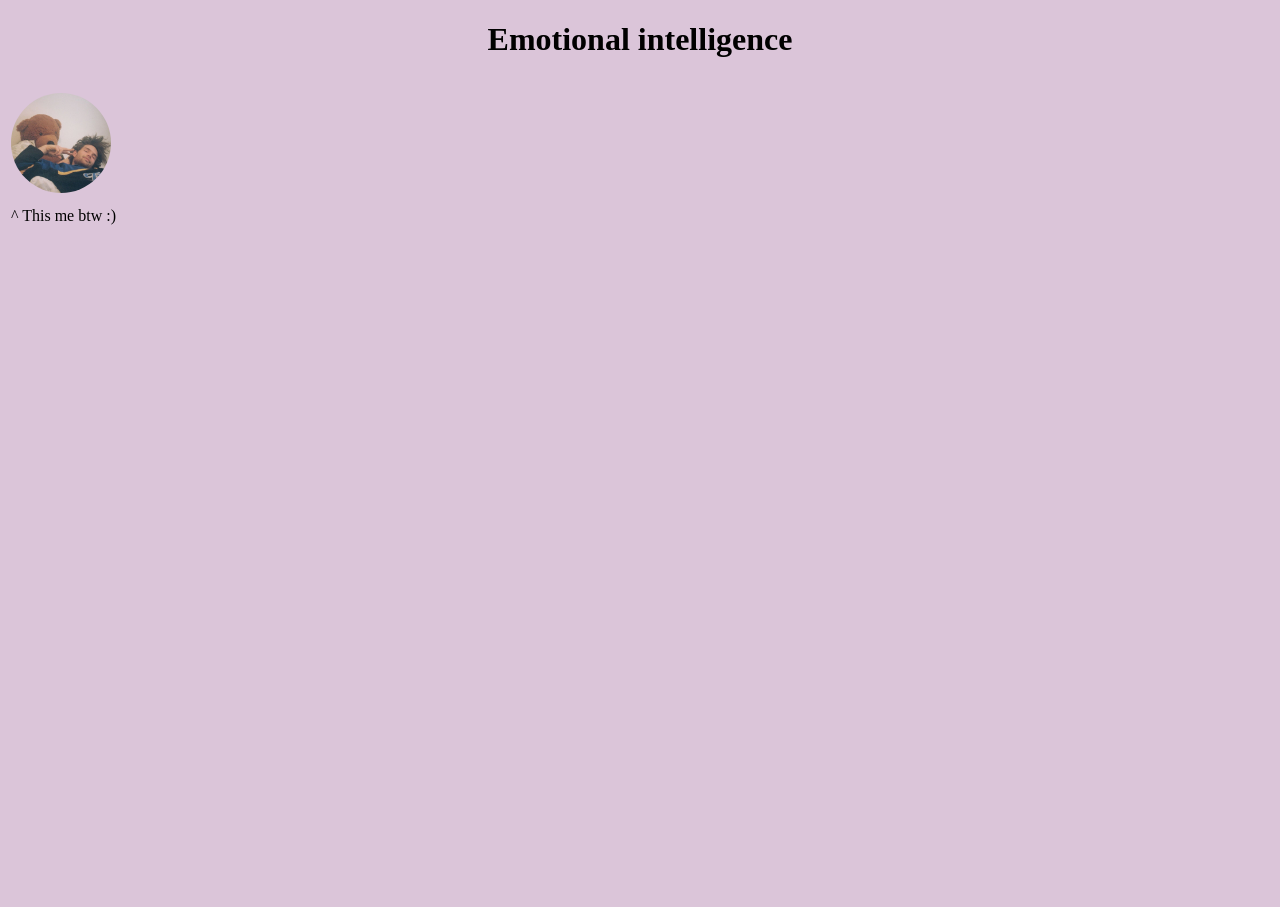
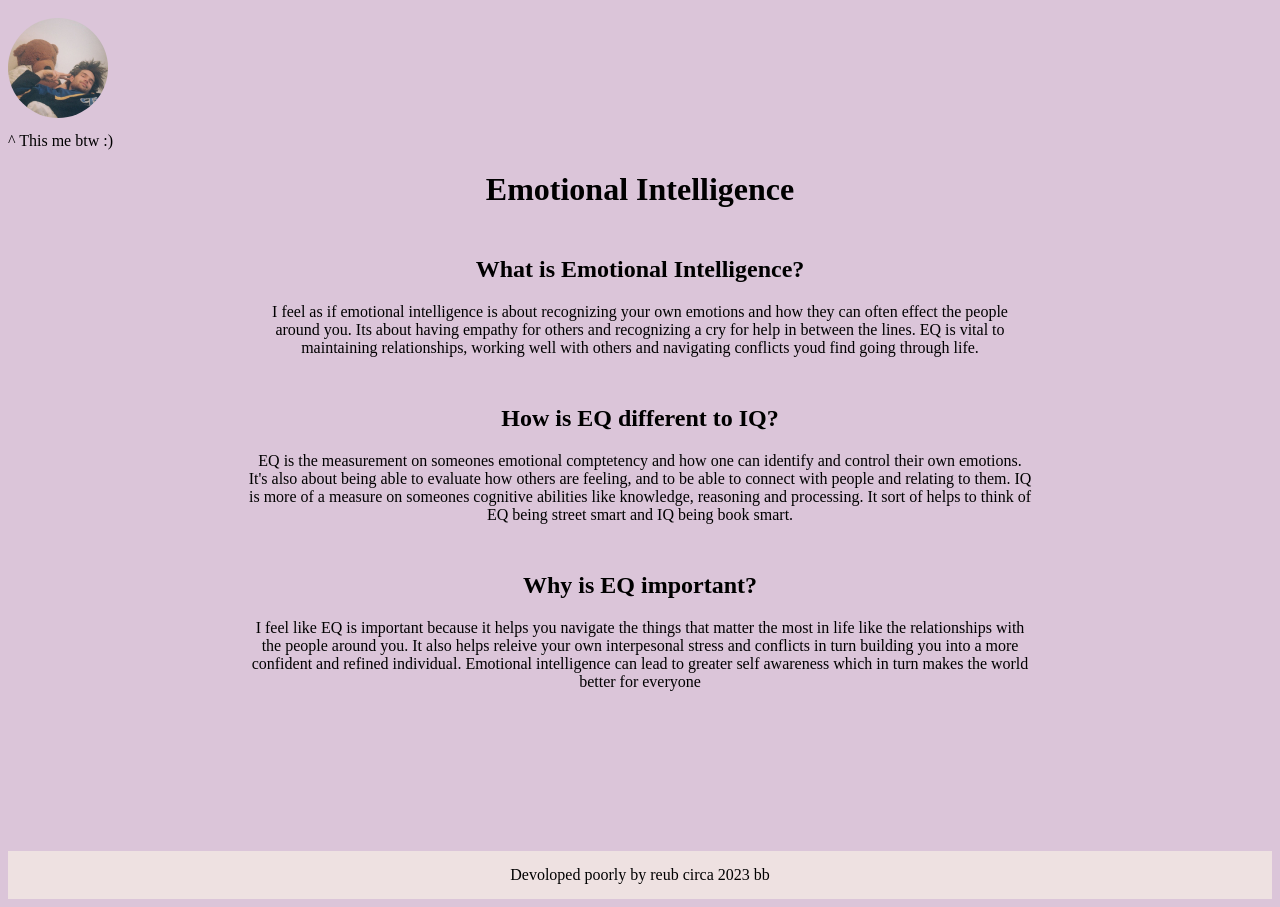
Before and after one commit to reuben-dudding/reuben-dudding.github.io, a plain HTML site: page blog/emotional-intelligence.html in a window 1280 px wide. Before the commit the page ends 800 px from the top, so only its background shows below. Drawn offline with Linux system fonts and the light colour scheme.

Commit message:
finised EQ blog

```diff
--- a/blog/emotional-intelligence.html
+++ b/blog/emotional-intelligence.html
@@ -7,14 +7,22 @@
     <link href="../styles/main.css" rel="stylesheet" type="text/css">
   </head>
   <body>
-    <div><table style="width: 100%;">
-      <tr style="width: 100%;"><td><a href="/blog/index.html"><img src="/photos/YLTRaGJg.jpeg" class="img" alt="image"></a><p>^ This me btw :)</p></td>
 
+    <a href="/blog/index.html"><img src="/photos/YLTRaGJg.jpeg" class="img" alt="image"></a><p>^ This me btw :)</p>
+        <h1 class="eq">Emotional Intelligence</h1>
       </div>
-      <h1 class="eq">Emotional intelligence</h1>
+      <h2> What is Emotional Intelligence?</h2>
+    <p class="p1">I feel as if emotional intelligence is about recognizing your own emotions and how they can often effect the people around you. Its about having empathy for others and recognizing a cry for help in between the lines. EQ is vital to maintaining relationships, working well with others and navigating conflicts youd find going through life.</p>
 
+    <h2 class="h2">How is EQ different to IQ?</h2>
+    <p class="p1">EQ is the measurement on someones emotional comptetency and how one can identify and control their own emotions. It's also about being able to evaluate how others are feeling, and to be able to connect with people and relating to them. IQ is more of a measure on someones cognitive abilities like knowledge, reasoning and processing. It sort of helps to think of EQ being street smart and IQ being book smart. </p>
+
+    <h2 class="h2">Why is EQ important?</h2>
+    <p class="p1">I feel like EQ is important because it helps you navigate the things that matter the most in life like the relationships with the people around you. It also helps releive your own interpesonal stress and conflicts in turn building you into a more confident and refined individual. Emotional intelligence can lead to greater self awareness which in turn makes the world better for everyone</p>
    <div>
 
    </div>
 
   </body>
+  <footer>Devoloped poorly by reub circa 2023 bb </footer>
+  </html>
--- a/styles/main.css
+++ b/styles/main.css
@@ -1,5 +1,6 @@
 body {
  background-color: rgb(219, 197, 217);
+
 
 }
 .h1{
@@ -11,6 +12,13 @@ body {
   float: left;
 
 
+
+}
+.p1{
+  text-align: center;
+  font-size: 16px;
+  padding-left: 15em;
+  padding-right: 15em;
 
 }
 .img{
@@ -38,7 +46,7 @@ button {
 
 }
 footer{
-
+  margin-top: 10em;
   background-color: #eee1e1;
   padding: 15px 15px;
   text-align: center;
@@ -48,7 +56,7 @@ footer{
 }
 h2{
   text-align: center;
-  margin-top: 10%;
+  margin-top: 2em;
 
 }
 
@@ -59,6 +67,10 @@ h2{
 p {
   margin-top: 10px;
   margin-bottom: 10px;
+}
+
+.h2{
+  padding-top: 0px;
 }
 
 
```
Also changed, not shown: blog/story.html (+5 -2 lines).
